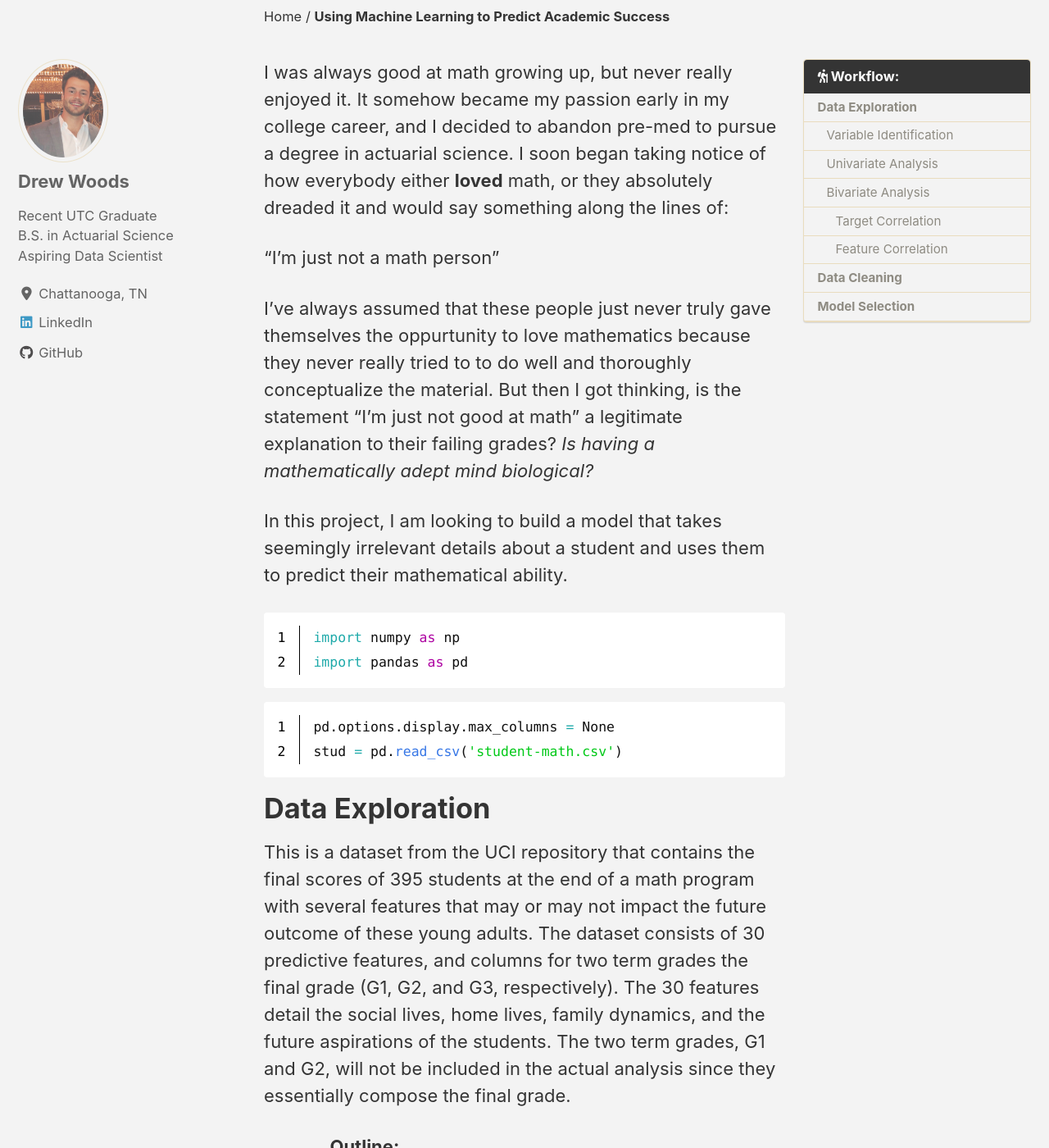
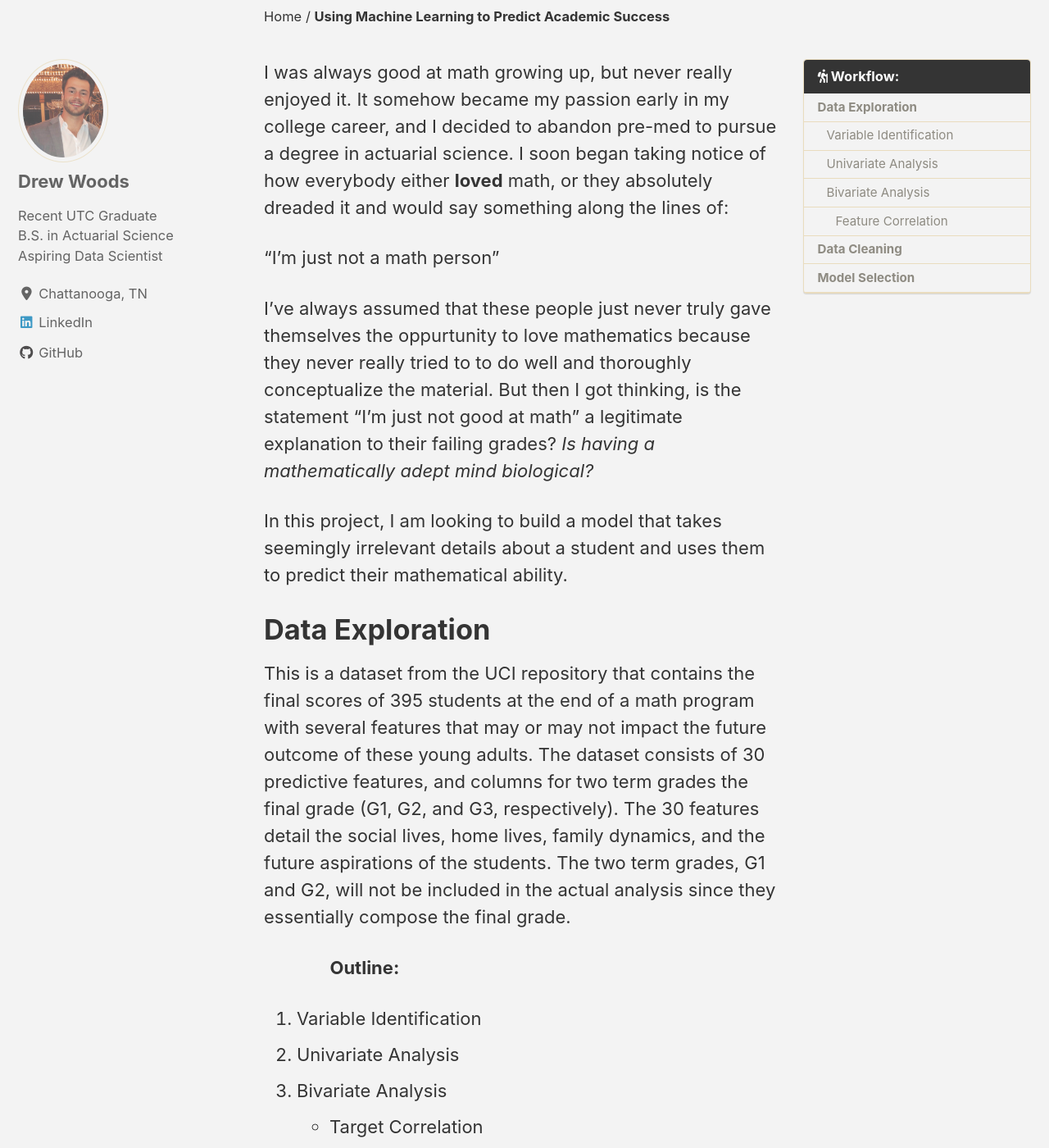
Before and after one commit to backdoordata/backdoordata.github.io, a Jekyll site: the page built from _posts/2020-03-22-Math_Students_ML.md, in a window 1280 px wide and 1400 px high, scrolled down 623 px. Shown: the whole window at 82% size. Built offline with Jekyll 4.4.1, drawn with Linux system fonts in a browser that asks for light colours; cached includes are drawn as plain includes; nearby versions of some CDN libraries; some of the changed text lies outside the part shown.

Commit message:
ML Proj1

````diff
--- a/_posts/2020-03-22-Math_Students_ML.md
+++ b/_posts/2020-03-22-Math_Students_ML.md
@@ -23,17 +23,6 @@
 
 In this project, I am looking to build a model that takes seemingly irrelevant details about a student and uses them to predict their mathematical ability.
 
-
-```python
-import numpy as np
-import pandas as pd
-```
-
-
-```python
-pd.options.display.max_columns = None
-stud = pd.read_csv('student-math.csv')
-```
 
 # Data Exploration
 This is a dataset from the UCI repository that contains the final scores of 395 students at the end of a math program with several features that may or may not impact the future outcome of these young adults. The dataset consists of 30 predictive features, and columns for two term grades the final grade (G1, G2, and G3, respectively). The 30 features detail the social lives, home lives, family dynamics, and the future aspirations of the students. The two term grades, G1 and G2, will not be included in the actual analysis since they essentially compose the final grade.
@@ -132,7 +126,9 @@
 stud['PASS/FAIL'] = stud['G3'].apply(lambda x: 'FAIL' if x<12 else 'PASS')
 ```
 
+<div align="center">
 ### Target Correlation
+</div>
 
 First, I want to evaluate how the individual features correlate to the target variable. I will use seaborn to help visualize the pass/fail frequencies of each feature.
 
````
Also changed, not shown: other parts of _posts/2020-03-22-Math_Students_ML.md (+5 -0 lines).
